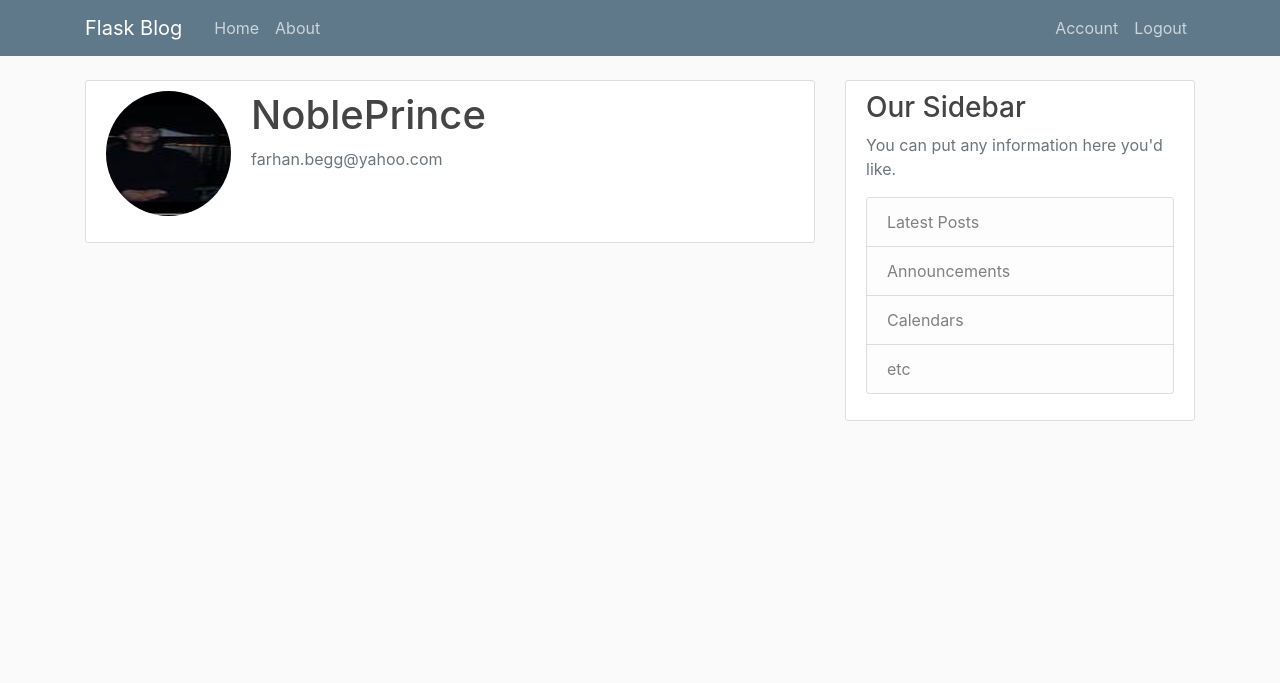
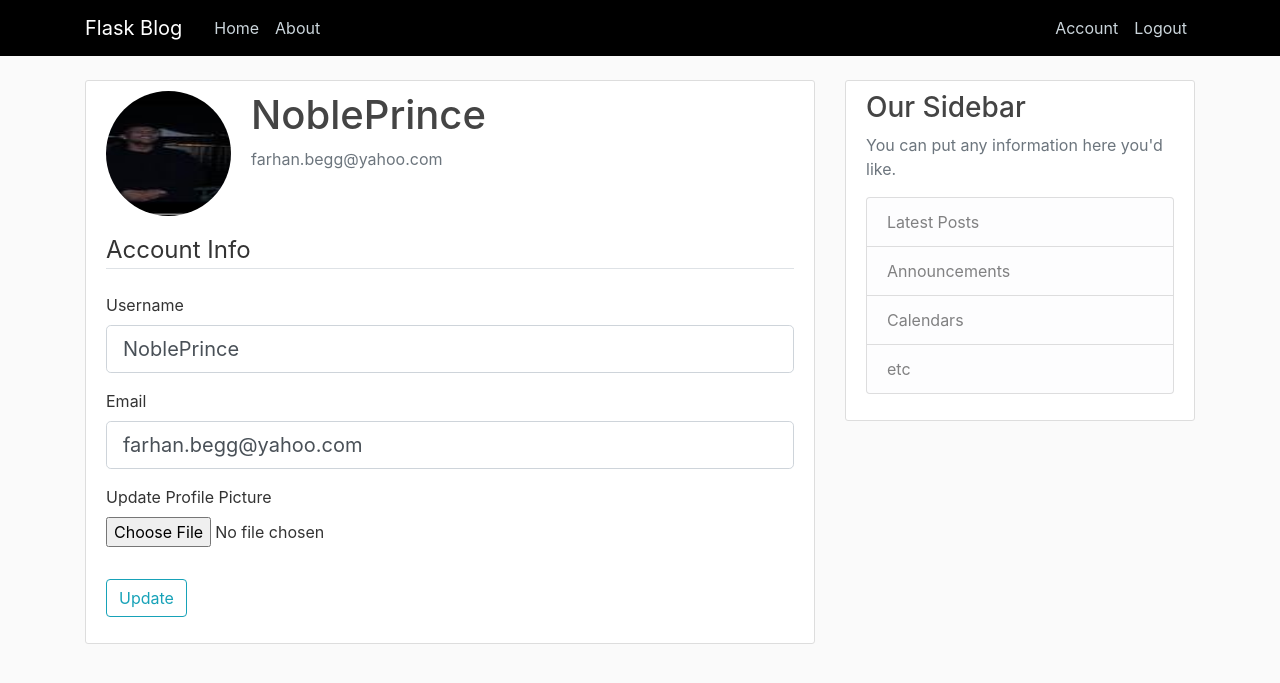
Before and after one commit to NoblePrinceIII/INT1.1-FlaskBlog, a Flask app: page /account in a window 1280 px wide. Shown: the top 683 px of the page. Run offline with Flask 2, Linux system fonts and the light colour scheme; a user stored in the database is signed in; some libraries are stand-ins or nearby versions.

Commit message:
profile pictures

```diff
--- a/flaskblog/forms.py
+++ b/flaskblog/forms.py
@@ -1,4 +1,6 @@
 from flask_wtf import FlaskForm
+from flask_wtf.file import FileField, FileAllowed
+from flask_login import current_user
 from wtforms import StringField, PasswordField, SubmitField, BooleanField
 from wtforms.validators import DataRequired, Length, Email, EqualTo, ValidationError
 from flaskblog.models import User
@@ -31,3 +33,24 @@ class LoginForm(FlaskForm):
     password = PasswordField('Password', validators=[DataRequired()])
     remember = BooleanField('Remember Me')
     submit = SubmitField('Login')
+
+
+class UpdateAccountForm(FlaskForm):
+    username = StringField('Username',
+                           validators=[DataRequired(), Length(min=2, max=20)])
+    email = StringField('Email',
+                        validators=[DataRequired(), Email()])
+    picture = FileField("Update Profile Picture", validators=[FileAllowed(['jpg','png','jpeg'])])
+    submit = SubmitField('Update')
+
+    def validate_username(self, username):
+        if username.data != current_user.username:
+            user = User.query.filter_by(username=username.data).first()
+            if user:
+                raise ValidationError('That username is taken. Please choose a different one.')
+
+    def validate_email(self, email):
+        if email.data != current_user.email:
+            user = User.query.filter_by(email=email.data).first()
+            if user:
+                raise ValidationError('That email is taken. Please choose a different one.')
--- a/flaskblog/routes.py
+++ b/flaskblog/routes.py
@@ -1,6 +1,9 @@
+import os
+import secrets
+from PIL import Image
 from flask import render_template, url_for, flash, redirect, request
 from flaskblog import app, db, bcrypt
-from flaskblog.forms import RegistrationForm, LoginForm
+from flaskblog.forms import RegistrationForm, LoginForm, UpdateAccountForm
 from flaskblog.models import User, Post
 from flask_login import login_user, current_user, logout_user, login_required
 
@@ -69,8 +72,36 @@ def logout():
     return redirect(url_for('home'))
 
 
-@app.route("/account")
+def save_picture(form_picture):
+    random_hex = secrets.token_hex(8)
+    _, f_ext = os.path.splitext(form_picture.filename)
+    picture_fn = random_hex + f_ext
+    picture_path = os.path.join(app.root_path, 'static/profile_pics', picture_fn)
+
+    output_size = (125, 125)
+    i = Image.open(form_picture)
+    i.thumbnail(output_size)
+    i.save(picture_path)
+
+    return picture_fn
+
+
+@app.route("/account", methods=['GET', 'POST'])
 @login_required
 def account():
+    form = UpdateAccountForm()
+    if form.validate_on_submit():
+        if form.picture.data:
+            picture_file = save_picture(form.picture.data)
+            current_user.image_file = picture_file
+        current_user.username = form.username.data
+        current_user.email = form.email.data
+        db.session.commit()
+        flash('Your account has been updated!', 'success')
+        return redirect(url_for('account'))
+    elif request.method == 'GET':
+        form.username.data = current_user.username
+        form.email.data = current_user.email
     image_file = url_for('static', filename='profile_pics/' + current_user.image_file)
-    return render_template('account.html', title='Account', image_file=image_file )
+    return render_template('account.html', title='Account',
+                           image_file=image_file, form=form)
--- a/flaskblog/static/main.css
+++ b/flaskblog/static/main.css
@@ -9,7 +9,7 @@ h1, h2, h3, h4, h5, h6 {
 }
 
 .bg-steel {
-  background-color: #5f788a;
+  background-color: black;
 }
 
 .site-header .navbar-nav .nav-link {
@@ -17,7 +17,7 @@ h1, h2, h3, h4, h5, h6 {
 }
 
 .site-header .navbar-nav .nav-link:hover {
-  color: #ffffff;
+  color:#57e9e2;
 }
 
 .site-header .navbar-nav .nav-link.active {
@@ -37,7 +37,7 @@ h1, h2, h3, h4, h5, h6 {
 }
 
 a.article-title:hover {
-  color: #428bca;
+  color: #57e9e2;
   text-decoration: none;
 }
 
--- a/flaskblog/templates/account.html
+++ b/flaskblog/templates/account.html
@@ -8,6 +8,50 @@
           <p class="text-secondary">{{ current_user.email }}</p>
         </div>
       </div>
-        <!-- FORM HERE -->
+        <form method="POST" action="" enctype="multipart/form-data">
+            {{ form.hidden_tag() }}
+            <fieldset class="form-group">
+                <legend class="border-bottom mb-4">Account Info</legend>
+                <div class="form-group">
+                    {{ form.username.label(class="form-control-label") }}
+
+                    {% if form.username.errors %}
+                        {{ form.username(class="form-control form-control-lg is-invalid") }}
+                        <div class="invalid-feedback">
+                            {% for error in form.username.errors %}
+                                <span>{{ error }}</span>
+                            {% endfor %}
+                        </div>
+                    {% else %}
+                        {{ form.username(class="form-control form-control-lg") }}
+                    {% endif %}
+                </div>
+                <div class="form-group">
+                    {{ form.email.label(class="form-control-label") }}
+                    {% if form.email.errors %}
+                        {{ form.email(class="form-control form-control-lg is-invalid") }}
+                        <div class="invalid-feedback">
+                            {% for error in form.email.errors %}
+                                <span>{{ error }}</span>
+                            {% endfor %}
+                        </div>
+                    {% else %}
+                        {{ form.email(class="form-control form-control-lg") }}
+                    {% endif %}
+                </div>
+                <div class="form-group">
+                    {{ form.picture.label() }}
+                    {{ form.picture(class="form-control-file") }}
+                    {% if form.picture.errors %}
+                        {% for error in form.picture.errors %}
+                            <span class="text-danger">{{ error }}</span></br>
+                        {% endfor %}
+                    {% endif %}
+                </div>
+            </fieldset>
+            <div class="form-group">
+                {{ form.submit(class="btn btn-outline-info") }}
+            </div>
+        </form>
     </div>
 {% endblock content %}
```
Also changed, not shown: flaskblog/site.db, flaskblog/static/profile_pics/331cb6da52472987.jpeg (added), flaskblog/static/profile_pics/5568842f37a3ca25.PNG (added), flaskblog/static/profile_pics/61dc02ef0d246047.PNG (added), flaskblog/static/profile_pics/7737c66280774d2b.jpeg (added), flaskblog/static/profile_pics/d197e8a91225488c.jpeg (added), flaskblog/static/profile_pics/d87ff28c6daf103f.JPEG (added), 1 other file. Lines whose indentation alone changed are shown as unchanged.
